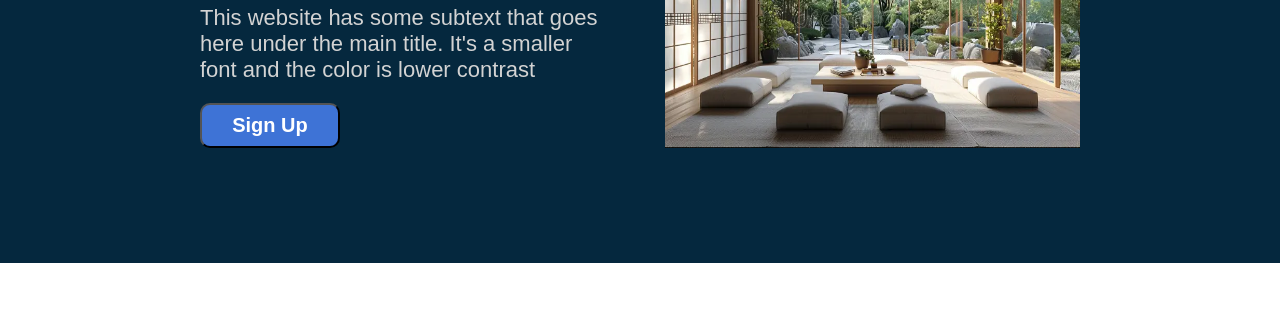
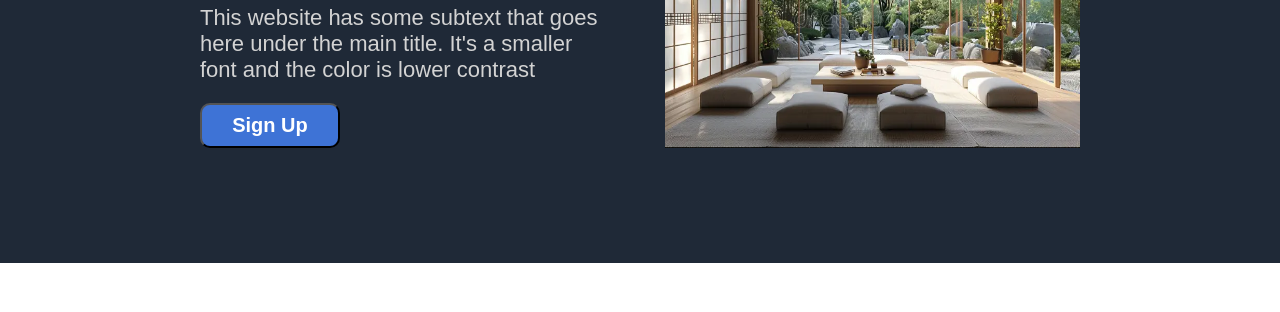
Before and after one commit to Game-Master86/Website-Flexbox, a plain HTML site: page index.html in a window 1280 px wide. Shown: the part 287-599 px from the top of the page. Drawn offline with Linux system fonts and the light colour scheme.

Commit message:
Last Finishing Touches
Made a background color change for the hero and the footer

```diff
--- a/style.css
+++ b/style.css
@@ -18,7 +18,7 @@ body {
 }
 
 .first-container {
-    background-color: rgb(5, 40, 62);
+    background-color: #1F2937;
     display: flex;
     flex-direction: column;
     gap: 27px;
```
